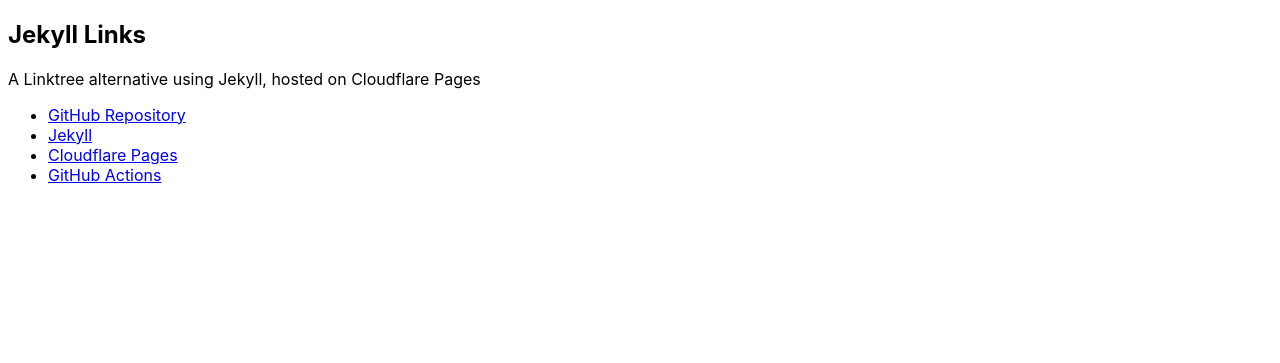
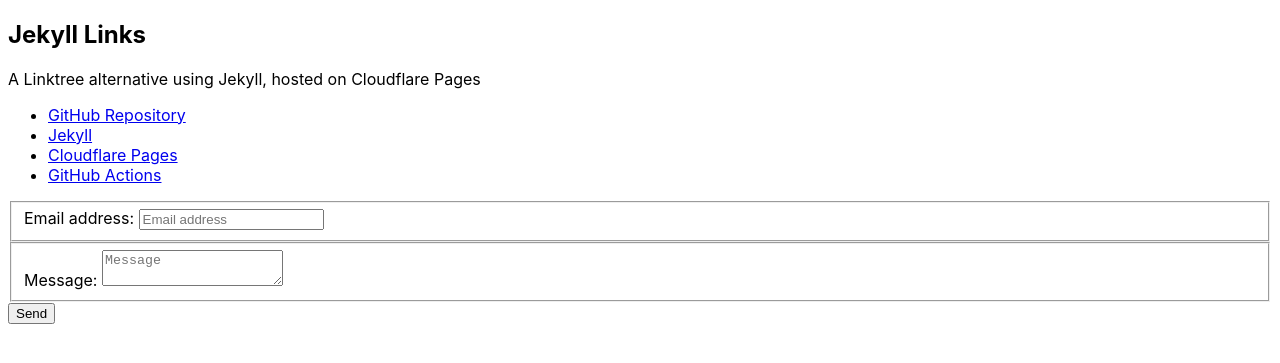
Before and after one commit to BenjaminEHowe/jekyll-links, a Jekyll site: the page built from index.md, in a window 1280 px wide. Shown: the top 363 px of the page. Built offline with Jekyll 4.4.1, drawn with Linux system fonts in a browser that asks for light colours.

Commit message:
Add simple HTML contact form

```diff
--- a/_layouts/default.html
+++ b/_layouts/default.html
@@ -17,5 +17,20 @@
         <li><a href="{{ link.url }}">{{ link.name }}</a></li>
       {% endfor %}
     </ul>
+    <form id="contact-form" method="post" action="#">
+      <fieldset style="display:none">
+        <label for="name">Leave blank if you're human:</label>
+        <input type="text" name="Name" id="name" placeholder="Leave blank if you're human" />
+      </fieldset>
+      <fieldset>
+        <label for="email">Email address:</label>
+        <input type="email" name="Sender" id="email" placeholder="Email address" required />
+      </fieldset>
+      <fieldset>
+        <label for="message">Message:</label>
+        <textarea name="Message" id="message" placeholder="Message" required></textarea>
+      </fieldset>
+      <button type="submit">Send</button>
+      </form>
   </body>
 </html>
```
